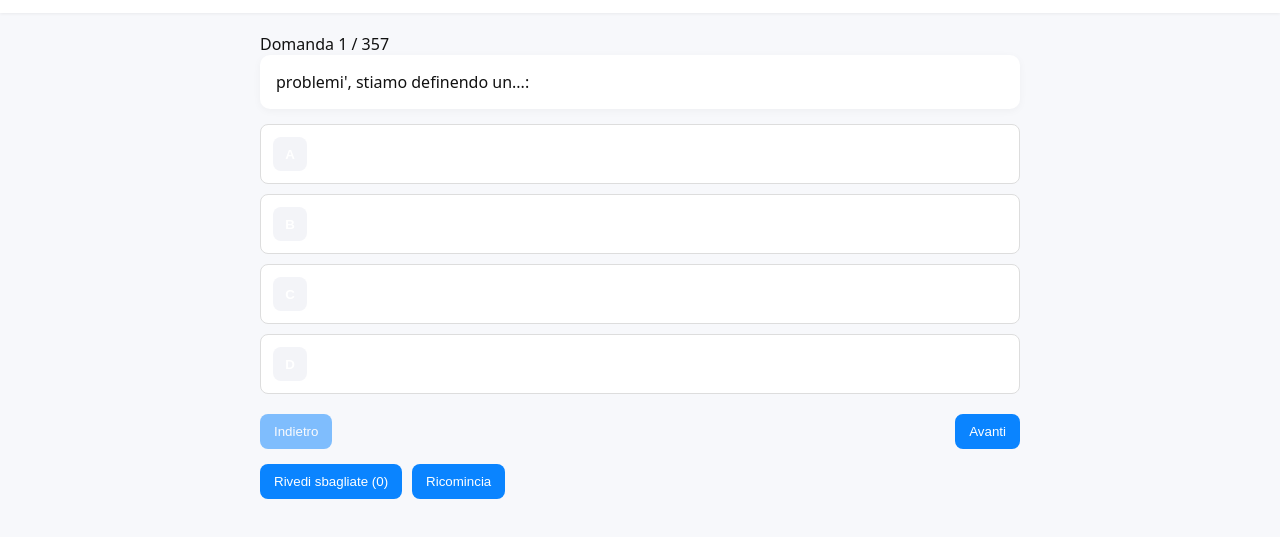
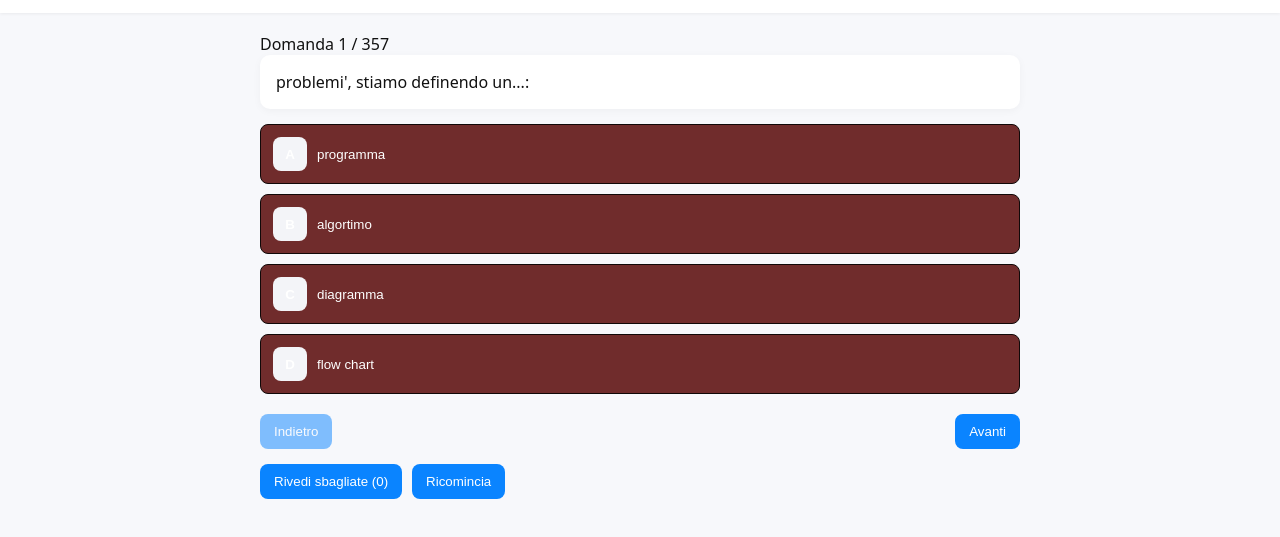
Before and after one commit to dvd102000/quiz-programmazione, a plain HTML site: page index.html in a window 1280 px wide. Shown: the part 43-580 px from the top of the page. Drawn offline with Linux system fonts and the light colour scheme.

Commit message:
Add files via upload

```diff
--- a/styles.css
+++ b/styles.css
@@ -8,7 +8,7 @@ main{padding:20px;max-width:800px;margin:auto}
 .card{background:var(--card);padding:16px;border-radius:10px;box-shadow:0 2px 8px rgba(10,10,20,0.04)}
 .hidden{display:none}
 #options{display:flex;flex-direction:column;gap:10px;margin-top:15px}
-.optionBtn{background:white;border:1px solid #ddd;padding:12px;border-radius:8px;display:flex;align-items:center;gap:10px;cursor:pointer}
+.optionBtn{background:rgb(112, 44, 44);border:1px solid #100808;padding:12px;border-radius:8px;display:flex;align-items:center;gap:10px;cursor:pointer}
 .optionBtn:active{transform:scale(0.98)}
 .optionLetter{width:34px;height:34px;border-radius:8px;background:#f3f4f8;display:flex;align-items:center;justify-content:center;font-weight:bold}
 button{background:var(--accent);color:#fff;border:none;padding:10px 14px;border-radius:8px;cursor:pointer}
```
